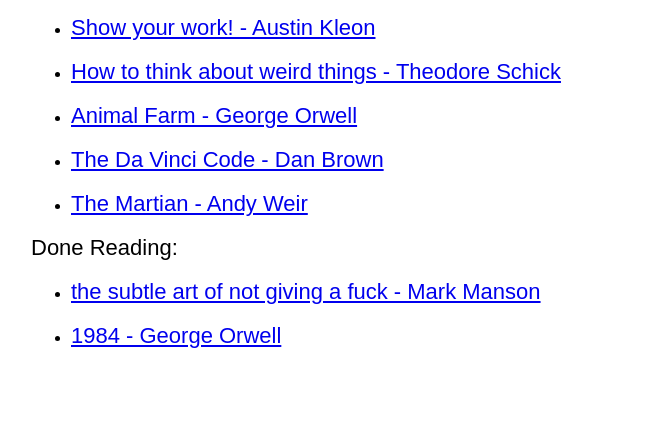
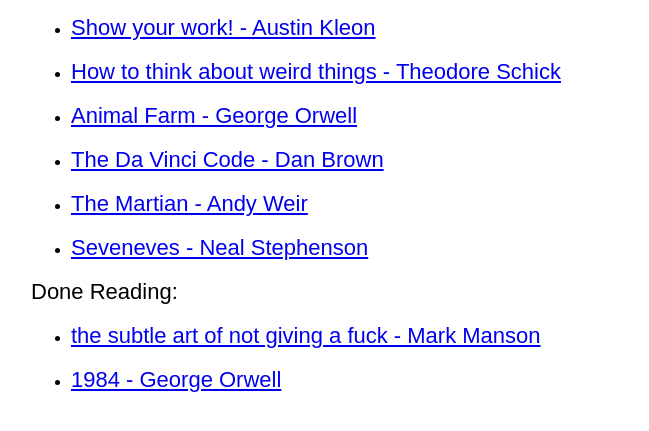
Before and after one commit to AseCoder/AseCoder.github.io, a plain HTML site: page blog/books/index.html in a window 1280 px wide. Shown: the part 109-540 px from the top of the page, without its empty margins (69-718 px from the left). Drawn offline with Linux system fonts and the light colour scheme.

Commit message:
add book

```diff
--- a/blog/books/index.html
+++ b/blog/books/index.html
@@ -37,6 +37,11 @@
 				<a href="https://archive.org/details/TheMartian_201808/" target="_blank">The Martian - Andy Weir</a>
 			</p>
 		</li>
+		<li>
+			<p>
+				<a href="https://archive.org/details/seveneves0000step_h6c8" target="_blank">Seveneves - Neal Stephenson</a>
+			</p>
+		</li>
 	</ul>
 	<p>Done Reading:</p>
 	<ul>
```
